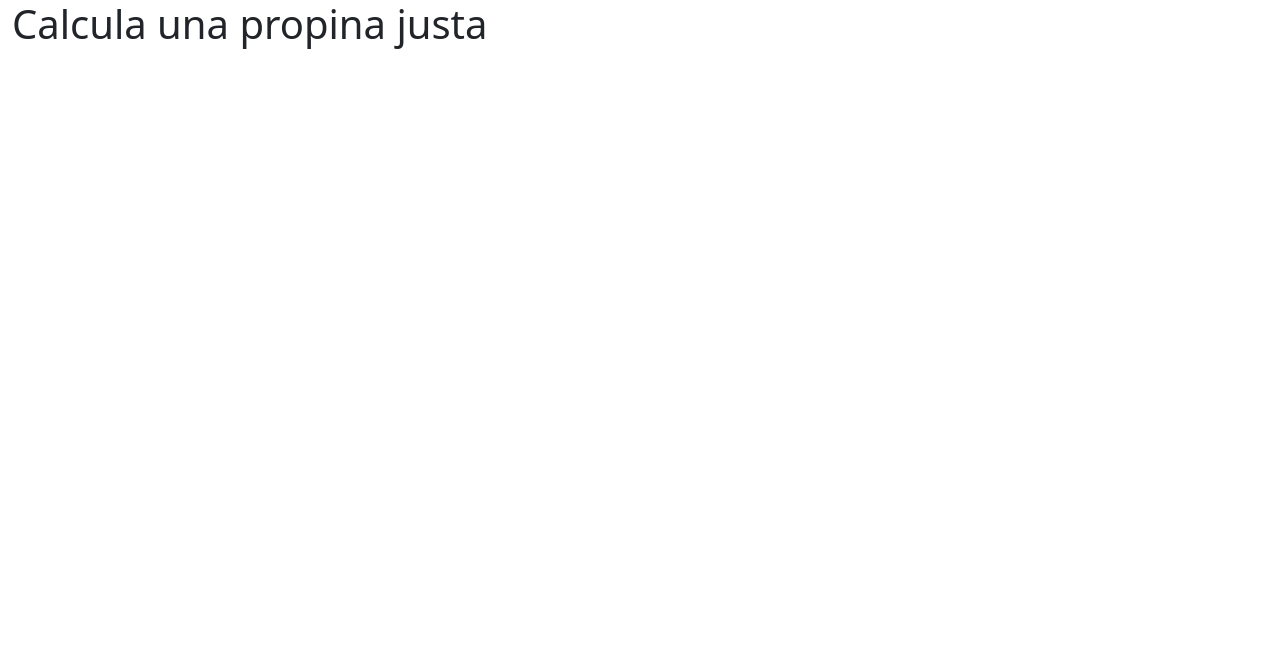
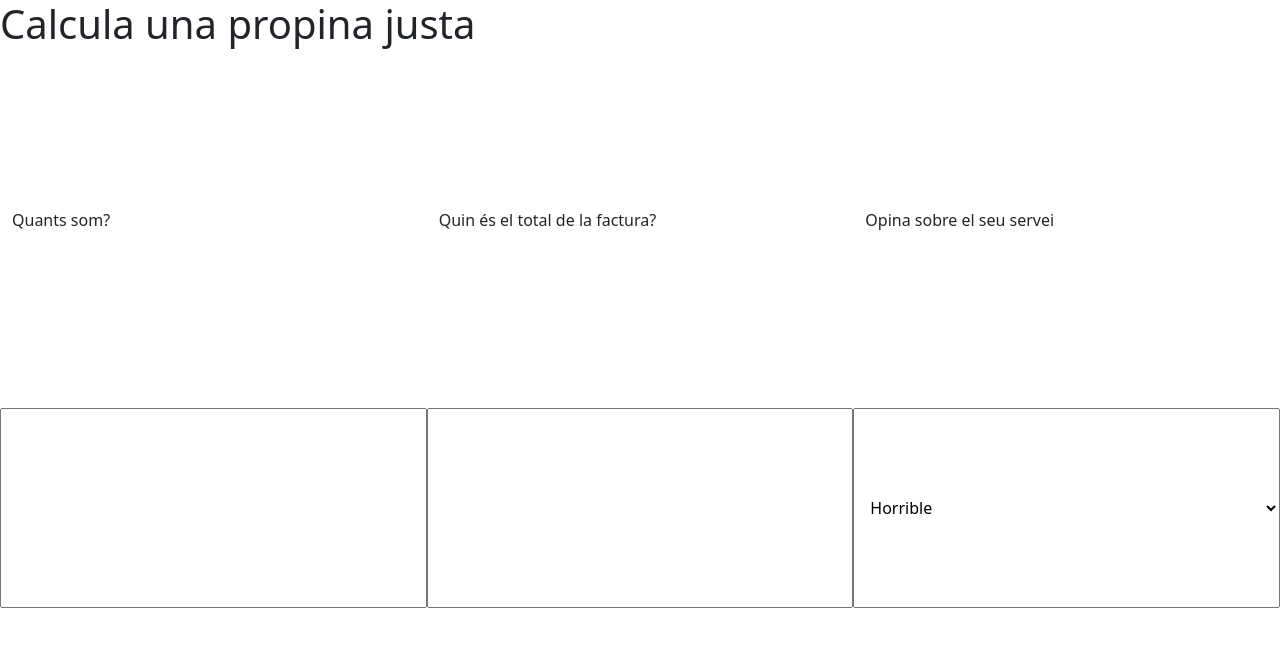
Before and after one commit to PolCrespo5/PolCrespo5.github.io, a plain HTML site: page projecteEnBlanc/index.html in a window 1280 px wide. Drawn offline with nearby package versions, Linux system fonts and the light colour scheme.

Commit message:
Formulari elavorant...

```diff
--- a/projecteEnBlanc/index.html
+++ b/projecteEnBlanc/index.html
@@ -32,10 +32,22 @@
         <script src="https://cdn.jsdelivr.net/npm/bootstrap@5.3.2/dist/js/bootstrap.bundle.min.js" integrity="sha384-C6RzsynM9kWDrMNeT87bh95OGNyZPhcTNXj1NW7RuBCsyN/o0jlpcV8Qyq46cDfL" crossorigin="anonymous"></script>
     </head>
     <body>
-        <div class="container-fluid">
+        <form class="container-fluid" id="myForm" onsubmit="return validarForm()">
+            <h1 class="row" style="height: 200px">Calcula una propina justa</h1>
             <div class="row" style="height: 200px">
-                <h1>Calcula una propina justa</h1>
+                <label class="col-4">Quants som?</label>
+                <label class="col-4">Quin és el total de la factura?</label>
+                <label class="col-4">Opina sobre el seu servei</label>
             </div>
-        </div>
+            <div class="row" style="height: 200px">
+                <input class="col-4" type="number" id="persones">
+                <input class="col-4" type="number" id="compte" min="0">
+                <select class="col-4" name="servei">
+                    <option value="horrible">Horrible</option>
+                    <option value="acceptable">Acceptable</option>
+                    <option value="genial">Genial</option>
+                </select>
+            </div>
+        </form>
     </body>
 </html>
```
